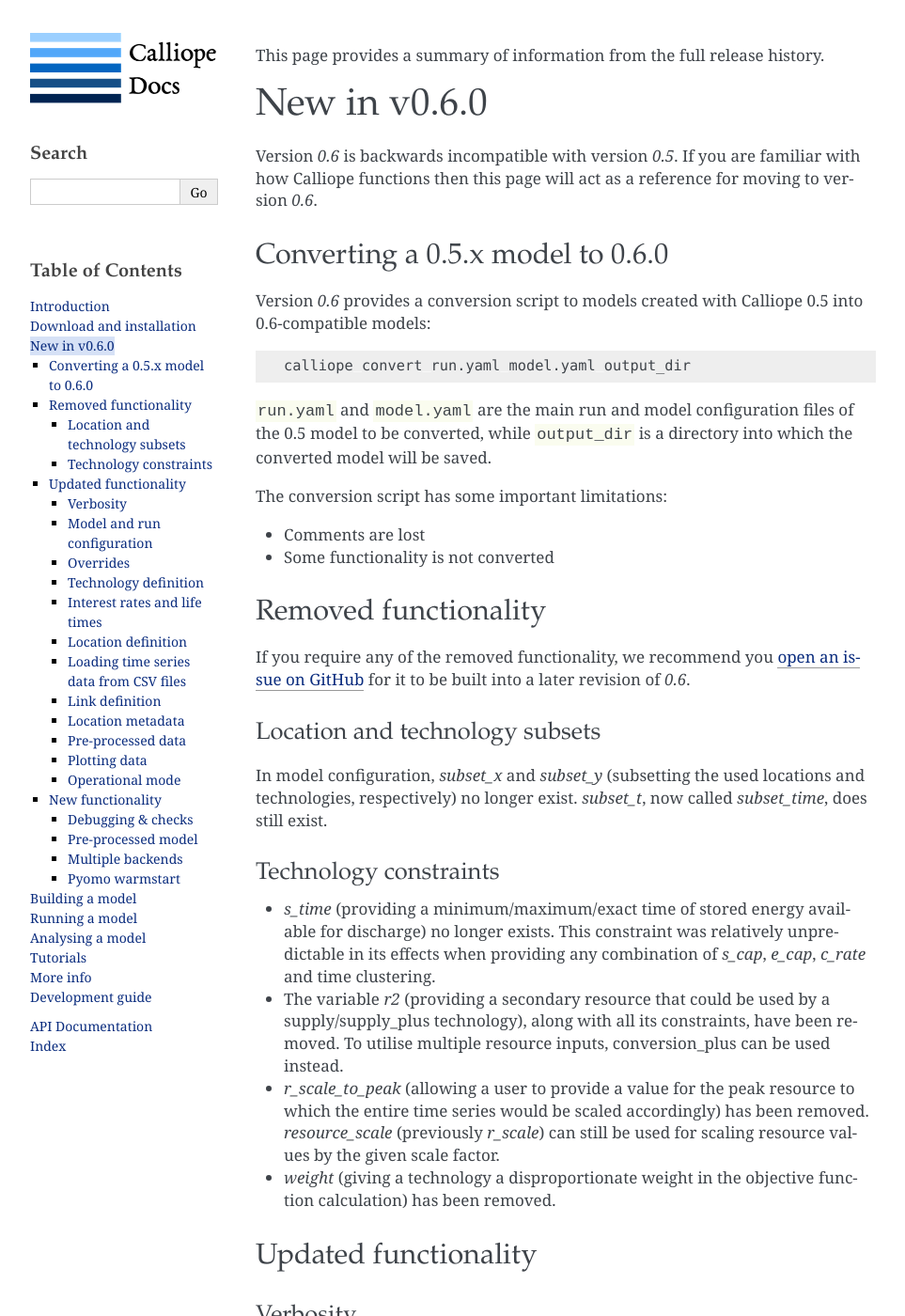
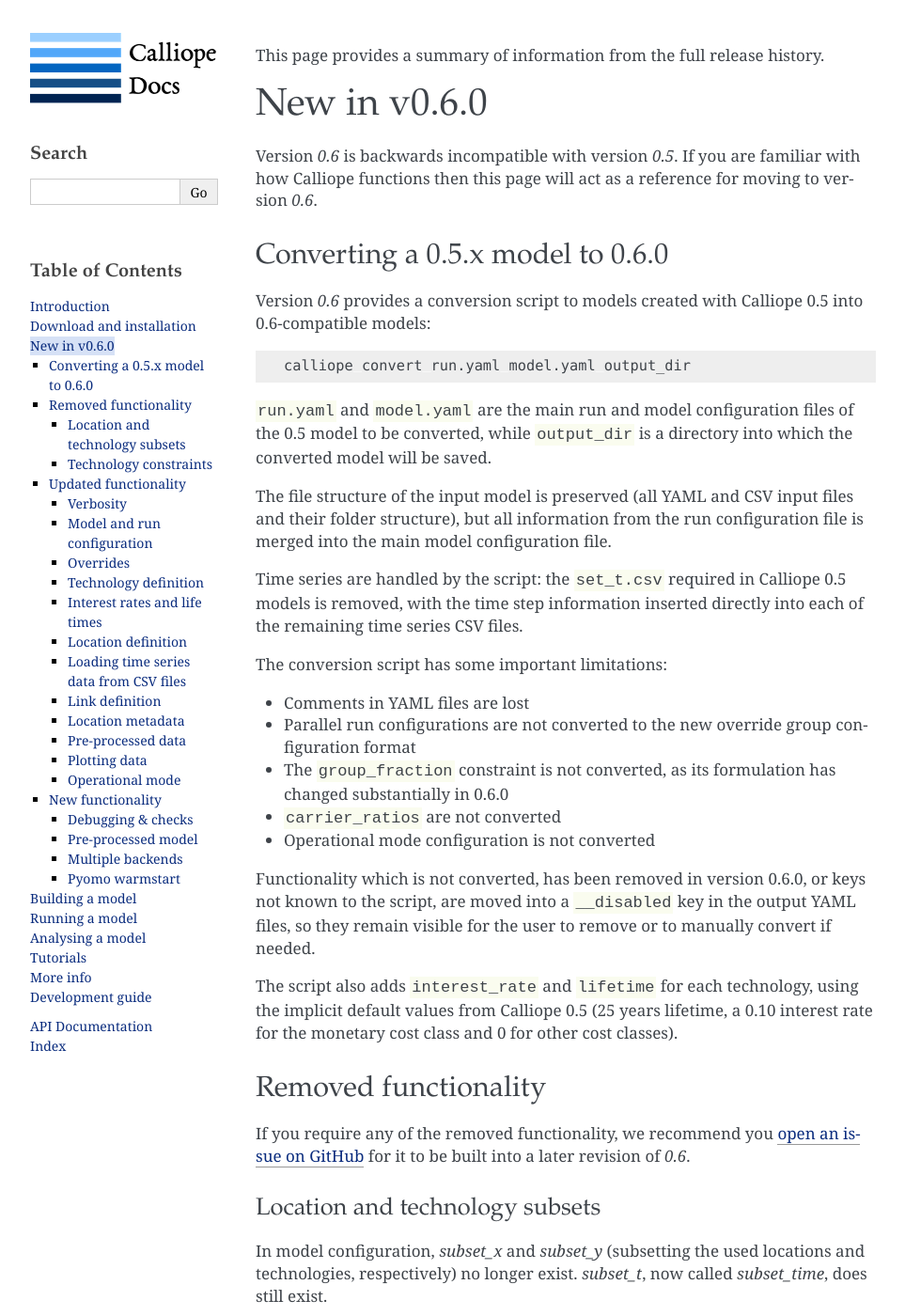
Before and after one commit to calliope-project/calliope, a Sphinx documentation site: the page built from doc/user/whatsnew.rst, in a window 1280 px wide and 1400 px high. Shown: the whole window at 94% size, without its empty margins (148-1111 px from the left). Built offline with Sphinx 7.4.7, drawn with Linux system fonts in a browser that asks for light colours; pages that are not in the unit, such as notebooks, are missing from menus.

Commit message:
More doc updates

```diff
--- a/doc/user/ref_config_listing.rst
+++ b/doc/user/ref_config_listing.rst
@@ -815,6 +815,8 @@
 * ``time``: Settings to adjust time resolution, see :ref:`time_clustering` for the available options.
 * ``solver_io``
 * ``solver_options``: A list of options, which are passed on to the chosen solver, and are therefore solver-dependent (see below)
+* ``random_seed``
+* ``save_logs``
 
 .. _debugging_runs_config:
 
--- a/doc/user/whatsnew.rst
+++ b/doc/user/whatsnew.rst
@@ -18,11 +18,21 @@
 
 ``run.yaml`` and ``model.yaml`` are the main run and model configuration files of the 0.5 model to be converted, while ``output_dir`` is a directory into which the converted model will be saved.
 
+The file structure of the input model is preserved (all YAML and CSV input files and their folder structure), but all information from the run configuration file is merged into the main model configuration file.
+
+Time series are handled by the script: the ``set_t.csv`` required in Calliope 0.5 models is removed, with the time step information inserted directly into each of the remaining time series CSV files.
+
 The conversion script has some important limitations:
 
-* Comments are lost
-* Some functionality is not converted
+* Comments in YAML files are lost
+* Parallel run configurations are not converted to the new override group configuration format
+* The ``group_fraction`` constraint is not converted, as its formulation has changed substantially in 0.6.0
+* ``carrier_ratios`` are not converted
+* Operational mode configuration is not converted
 
+Functionality which is not converted, has been removed in version 0.6.0, or keys not known to the script, are moved into a ``__disabled`` key in the output YAML files, so they remain visible for the user to remove or to manually convert if needed.
+
+The script also adds ``interest_rate`` and ``lifetime`` for each technology, using the implicit default values from Calliope 0.5 (25 years lifetime, a 0.10 interest rate for the monetary cost class and 0 for other cost classes).
 
 ---------------------
 Removed functionality
```
Also changed, not shown: doc/user/ref_advanced_func.rst (+8 -0 lines), 1 other file.
